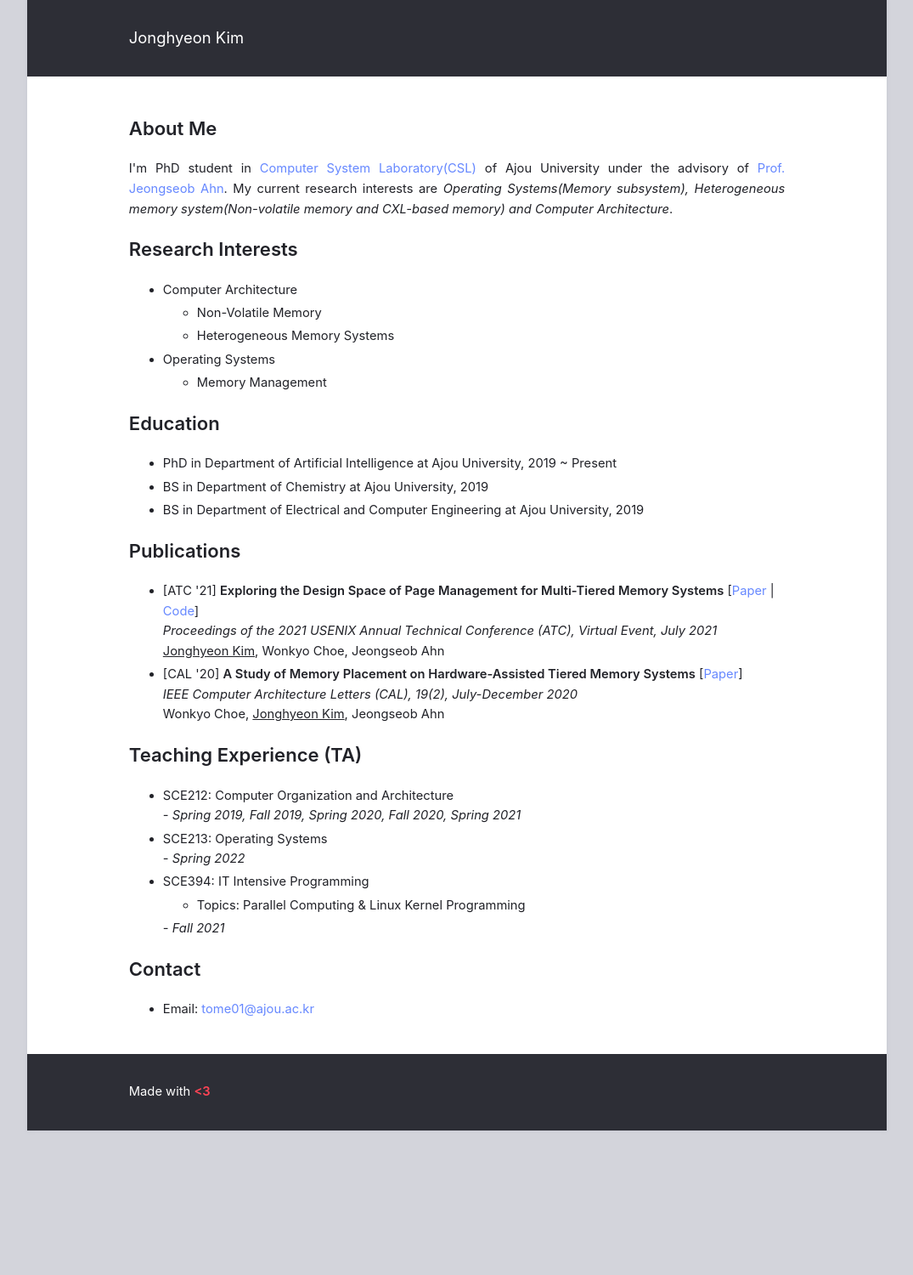
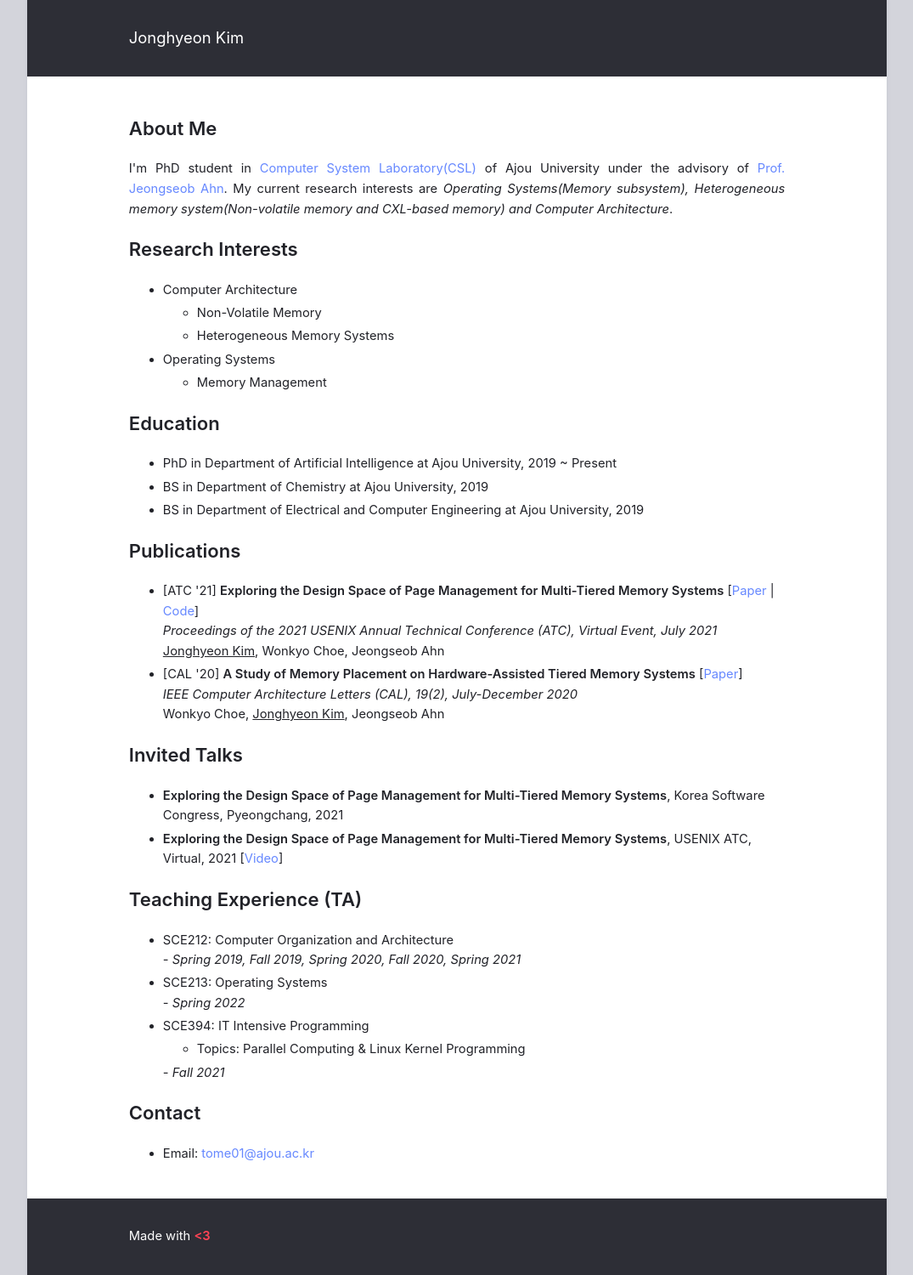
Before and after one commit to jhk16/jhk16.github.io, a Jekyll site: the page built from index.html, in a window 1280 px wide. Shown: the whole page at 85% size, without its empty margins (102-1177 px from the left). Built offline with Jekyll 4.4.1, drawn with Linux system fonts in a browser that asks for light colours; before the commit the page ends 1330 px from its top, so only the background shows below that.

Commit message:
add invited talks section

```diff
--- a/_includes/index.html
+++ b/_includes/index.html
@@ -56,6 +56,12 @@
 		</ul>
 	</div>
 
+	<h1>Invited Talks</h1>
+	<ul>
+		<li><b>Exploring the Design Space of Page Management for Multi-Tiered Memory Systems</b>, Korea Software Congress, Pyeongchang, 2021</li>
+		<li><b>Exploring the Design Space of Page Management for Multi-Tiered Memory Systems</b>, USENIX ATC, Virtual, 2021 [<a href="https://www.youtube.com/watch?v=69uIM8Nl9XI">Video</a>]</li>
+	</ul>
+
 	<h1 id="teaching">Teaching Experience (TA)</h1>
 	<ul>
 		<li>
```
